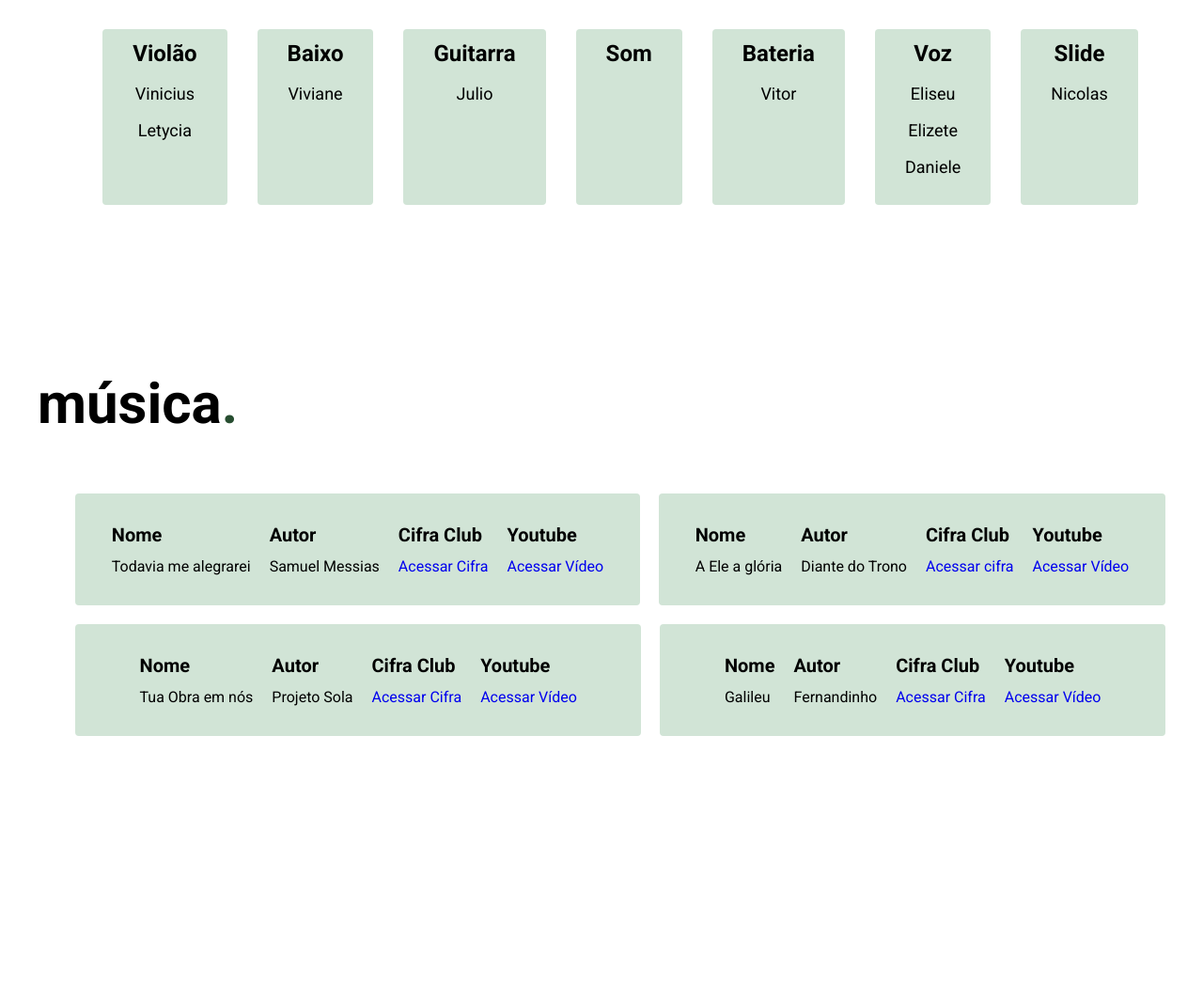
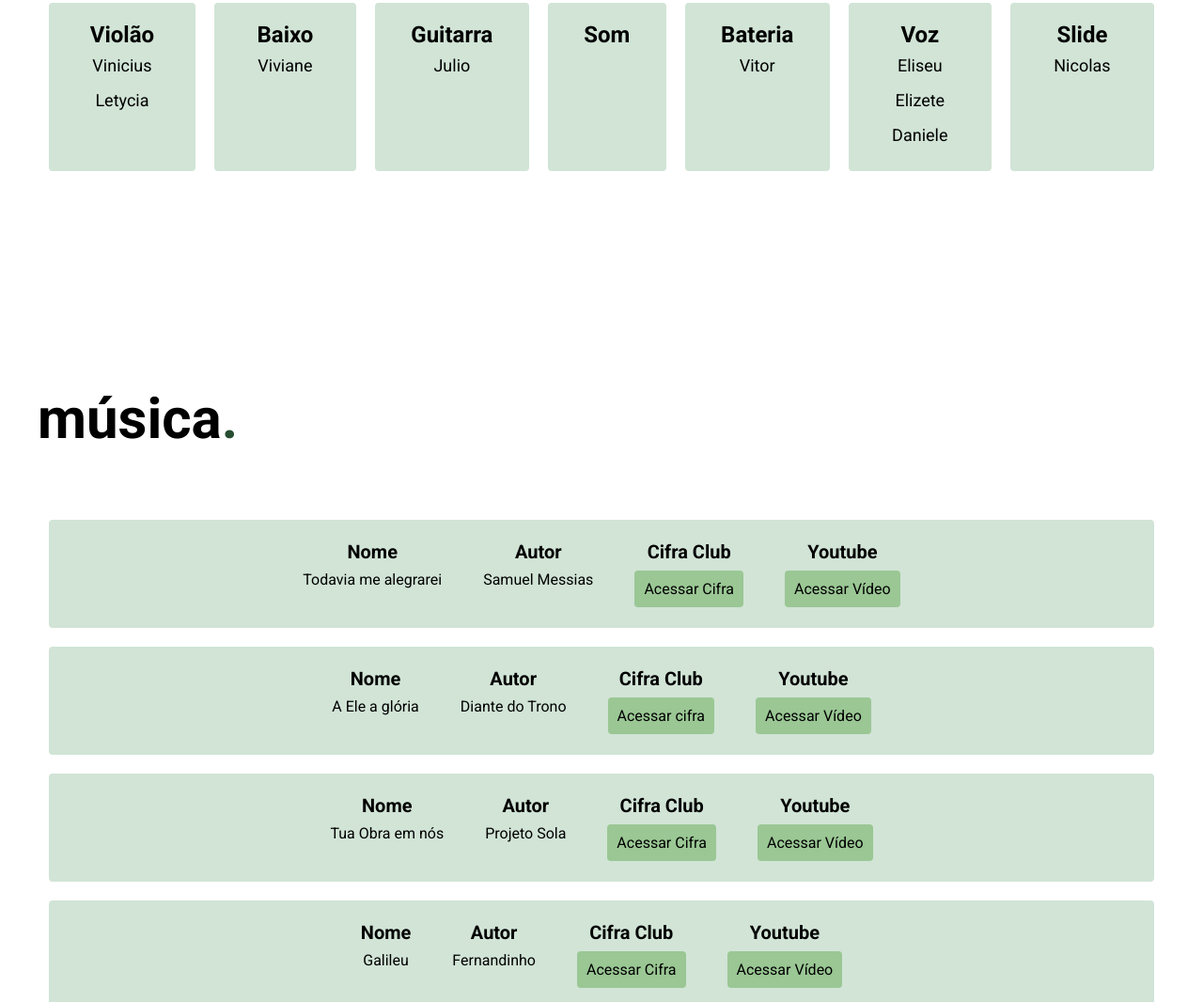
Before and after one commit to presbiterianajk/presbiterianajk.github.io, a plain HTML site: page index.html in a window 1280 px wide. Shown: the part 692-1758 px from the top of the page at 94% size. Before the commit the page ends 1511 px from the top, so only its background shows below. Drawn offline with Linux system fonts and the light colour scheme.

Commit message:
corrigido espaçamentos

```diff
--- a/css/escala.css
+++ b/css/escala.css
@@ -1,76 +1,90 @@
-.escala{
+.escala {
   max-width: 1200px;
   margin: 0 auto;
-  padding: 20px 40px;
+  padding: 40px;
 }
 
-.escala-titulo{
+.escala-titulo {
   display: flex;
   justify-content: space-between;
   align-items: center;
   margin-top: 120px;
 }
 
-.data{
+.data {
   font-size: 32px;
 }
 
-.escala-lista{
+.escala-lista {
+  display: flex;
+  flex-wrap: wrap;
+  gap: 32px;
+  justify-content: center;
   margin-top: 60px;
-  display: flex;
-  gap: 32px;
-  flex-wrap: wrap;
-  justify-content: center;
+  padding: 12px;
 }
 
-.escala-lista li{
+.escala-lista li {
   background-color: #D1E4D6;
-  padding: 12px 32px;
+  padding: 20px;
   border-radius: 4px;
   font-weight: bold;
   font-size: 24px;
   text-align: center;
+  flex-grow: 1;
 }
 
-.escala-lista p{
+.escala-lista p {
   font-size: 18px;
   font-weight: 400;
+  padding: 8px;
 }
 
-@media (max-width: 800px){
+@media (max-width: 800px) {
+  .escala{
+    padding: 20px;
+  }
 
-  .escala-titulo{
+  .escala-titulo {
     margin-top: 40px;
     flex-direction: column;
     gap: 10px;
     text-align: center;
   }
-  .tituloh3{
+
+  .tituloh3 {
     font-size: 40px;
   }
-  .data{
+
+  .data {
     font-size: 20px;
   }
 }
 
-@media (max-width: 600px){
-    .escala {
-      padding: 12px;
-    }
+  .escala-lista{
+    gap: 20px;
+    margin-top: 40px;
+    flex-grow: 1;
+  }
 
-  .escala-titulo{
+
+
+@media (max-width: 600px) {
+  .escala-titulo {
     margin-top: 20px;
   }
 
-  .escala-lista{
+  .escala-lista {
     gap: 10px;
-    margin-top: 32px ;
+    margin-top: 32px;
   }
-  .escala-lista li{
+
+  .escala-lista li {
     font-size: 20px;
     padding: 12px;
   }
-  .escala-lista p{
+
+  .escala-lista p {
     font-size: 16px;
   }
 }
--- a/css/global.css
+++ b/css/global.css
@@ -7,6 +7,7 @@ body{
 
  a{
   text-decoration: none;
+  color: #000;
 }
 
 ul{
@@ -17,7 +18,7 @@ img{
   max-width: 150px;
 }
 
-h1, h2, h3, span{
+h1, h2, h3, span, p{
   margin: 0px;
 }
 
--- a/css/header.css
+++ b/css/header.css
@@ -2,7 +2,7 @@
   display: flex;
   justify-content: space-between;
   max-width: 1200px;
-  padding: 20px 40px;
+  padding: 40px;
   align-items: center;
   /* background-color: #E7F4EA; */
   margin: 0 auto;
@@ -13,17 +13,17 @@
   display: flex;
   gap: 60px;
   flex-wrap: wrap;
-}
+  }
 
 .header-menu a {
   color: #04200B;
-
 }
 
 @media (max-width: 800px) {
   .header {
     flex-direction: column;
     gap: 20px;
+    padding: 20px;
   }
 
   .header-menu a {
@@ -34,7 +34,8 @@
   }
   .header-menu {
     justify-content: center;
-    gap: 40px;
+    gap: 32px;
+    padding: 12px;
   }
 
 }
--- a/css/intrudocao.css
+++ b/css/intrudocao.css
@@ -1,9 +1,11 @@
 .introducao{
   max-width: 1200px;
   text-align: center;
-  margin: 60px auto;
+  margin: 0px auto;
   padding: 20px 40px;
   /* background-color: #d4d4d4; */
+  text-align: center;
+  margin-top: 40px;
 }
 
 .introducao h1{
@@ -33,7 +35,6 @@
   }
   .introducao h1{
     font-size: 24px;
-    margin-bottom: 10px;
   }
   .introducao h2{
     font-size: 18px;
--- a/css/musica.css
+++ b/css/musica.css
@@ -1,7 +1,7 @@
 .musica {
   max-width: 1200px;
   margin: 0 auto;
-  padding: 20px 40px;
+  padding: 40px;
 }
 
 .musica-titulo {
@@ -12,15 +12,15 @@
   display: flex;
   gap: 20px;
   flex-wrap: wrap;
-  /* justify-content: center; */
   margin-top: 60px;
+  padding: 12px;
 }
 
 .musica-lista li {
   display: flex;
   flex-grow: 1;
   background-color: #D1E4D6;
-  padding: 12px 32px;
+  padding: 12px;
   border-radius: 4px;
   gap: 20px;
   justify-content: center;
@@ -29,8 +29,10 @@
 .lista-titulo {
   display: flex;
   flex-direction: column;
-  gap: 12px;
   font-size: 20px;
+  padding: 12px;
+  gap: 8px;
+  text-align: center;
 }
 
 .lista-titulo span,
@@ -38,26 +40,19 @@ a {
   font-size: 16px;
 }
 
+.musica-link{
+  display: flex;
+  gap: 20px;
+}
+
 @media (max-width:800px) {
+  .musica {
+    padding: 20px;
+  }
+
   .musica-titulo {
     margin-top: 40px;
     text-align: center;
-  }
-
-  .musica-lista li {
-    flex-wrap: wrap;
-    gap: 20px;
-    padding: 10px;
-  }
-
-  .lista-titulo {
-    text-align: center;
-  }
-
-  .lista-titulo a {
-    background-color: #9ac794;
-    padding: 10px;
-    border-radius: 4px;
   }
 
   .musica-lista {
@@ -66,13 +61,29 @@ a {
   }
 }
 
+  .musica-lista li {
+    flex-wrap: wrap;
+    gap: 20px;
+    padding: 10px;
+  }
+
+  .musica-link a {
+    background-color: #9ac794;
+    padding: 10px;
+    border-radius: 4px;
+  }
 
 @media (max-width:600px) {
   .musica-lista li {
     padding: 10px;
-    gap: 20px;
+    gap: 10px;
   }
-.lista-titulo{
-  gap: 5px;
+
+  .lista-titulo {
+    gap: 5px;
+  }
 }
+
+.musica-link a:hover{
+  background-color: #83aa8e;
 }
--- a/index.html
+++ b/index.html
@@ -66,27 +66,45 @@
         <li>
           <p class="lista-titulo"> <strong>Nome</strong><span>Todavia me alegrarei</span></p>
           <p class="lista-titulo"> <strong>Autor</strong><span>Samuel Messias</span></p>
-          <p class="lista-titulo"> <strong>Cifra Club</strong><a href="https://www.cifraclub.com.br/samuel-messias/todavia-me-alegrarei/">Acessar Cifra</a></p>
-          <p class="lista-titulo"> <strong>Youtube</strong><a href="https://www.youtube.com/watch?v=81GaF34veWA">Acessar Vídeo</a></p>
+          <div class="musica-link">
+            <p class="lista-titulo"> <strong>Cifra Club</strong><a
+                href="https://www.cifraclub.com.br/samuel-messias/todavia-me-alegrarei/">Acessar Cifra</a></p>
+            <p class="lista-titulo"> <strong>Youtube</strong><a
+                href="https://www.youtube.com/watch?v=81GaF34veWA">Acessar
+                Vídeo</a></p>
+          </div>
         </li>
         <li>
           <p class="lista-titulo"> <strong>Nome</strong><span>A Ele a glória</span></p>
           <p class="lista-titulo"> <strong>Autor</strong><span>Diante do Trono</span></p>
-          <p class="lista-titulo"> <strong>Cifra Club</strong><a href="https://www.cifraclub.com.br/diante-do-trono/a-ele-gloria/">Acessar cifra</a></p>
-          <p class="lista-titulo"> <strong>Youtube</strong><a href="https://www.youtube.com/watch?v=Q_MerFW9qA4&t=109s">Acessar Vídeo</a></p>
+          <div class="musica-link">
+            <p class="lista-titulo"> <strong>Cifra Club</strong><a
+                href="https://www.cifraclub.com.br/diante-do-trono/a-ele-gloria/">Acessar cifra</a></p>
+            <p class="lista-titulo"> <strong>Youtube</strong><a
+                href="https://www.youtube.com/watch?v=Q_MerFW9qA4&t=109s">Acessar Vídeo</a></p>
+          </div>
         </li>
         <li>
           <p class="lista-titulo"> <strong>Nome</strong><span>Tua Obra em nós</span></p>
           <p class="lista-titulo"> <strong>Autor</strong><span>Projeto Sola</span></p>
-          <p class="lista-titulo"> <strong>Cifra Club</strong><a href="https://www.cifraclub.com.br/projeto-sola/tua-obra-em-nos/">Acessar Cifra</a></p>
-          <p class="lista-titulo"> <strong>Youtube</strong><a href="https://www.youtube.com/watch?v=bPiMH3Mh1ao">Acessar Vídeo</a></p>
+          <div class="musica-link">
+            <p class="lista-titulo"> <strong>Cifra Club</strong><a
+                href="https://www.cifraclub.com.br/projeto-sola/tua-obra-em-nos/">Acessar Cifra</a></p>
+            <p class="lista-titulo"> <strong>Youtube</strong><a
+                href="https://www.youtube.com/watch?v=bPiMH3Mh1ao">Acessar
+                Vídeo</a></p>
+          </div>
         </li>
         <li>
           <p class="lista-titulo"> <strong>Nome</strong><span>Galileu</span></p>
           <p class="lista-titulo"> <strong>Autor</strong><span>Fernandinho</span></p>
-          <p class="lista-titulo"> <strong>Cifra Club</strong><a href="https://www.cifraclub.com.br/fernandinho/galileu/">Acessar Cifra</a></p>
-          <p class="lista-titulo"> <strong>Youtube</strong><a href="https://www.youtube.com/watch?v=bOFbr2RpLek">Acessar Vídeo</a></p>
-        </li>
+          <div class="musica-link">
+          <p class="lista-titulo"> <strong>Cifra Club</strong><a
+              href="https://www.cifraclub.com.br/fernandinho/galileu/">Acessar Cifra</a></p>
+          <p class="lista-titulo"> <strong>Youtube</strong><a href="https://www.youtube.com/watch?v=bOFbr2RpLek">Acessar
+              Vídeo</a></p>
+            </div>
+            </li>
         <!-- <li>
           <p class="lista-titulo"> <strong>Nome</strong><span></span></p>
           <p class="lista-titulo"> <strong>Autor</strong><span></span></p>
```
